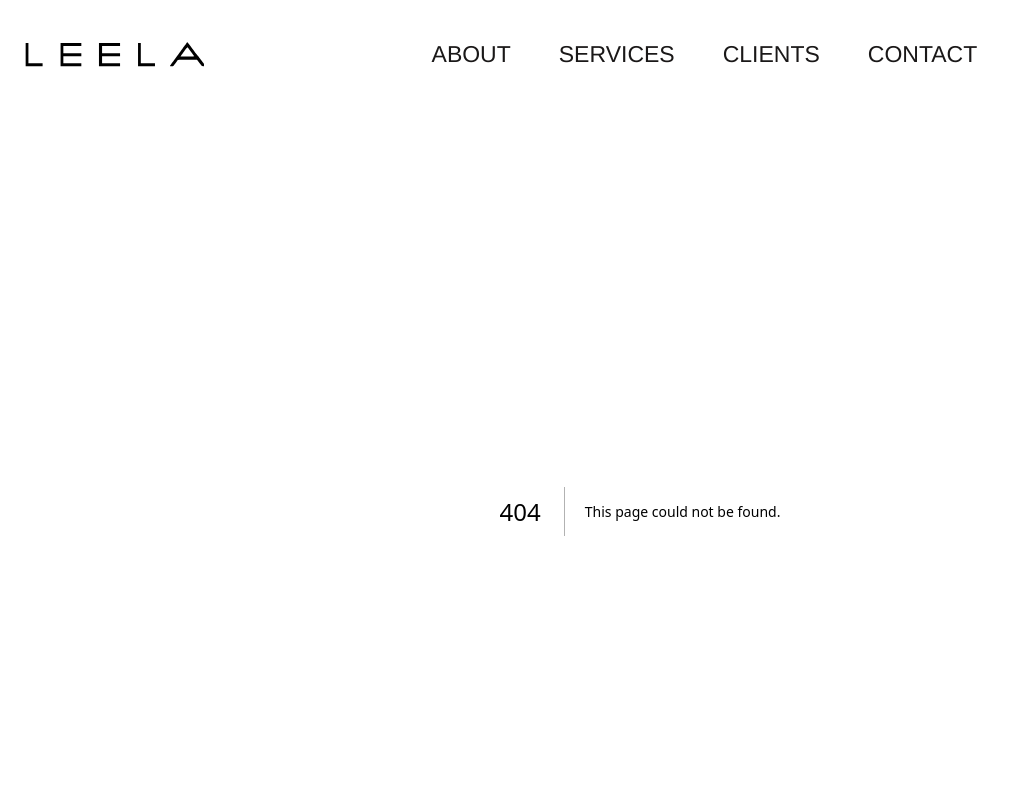
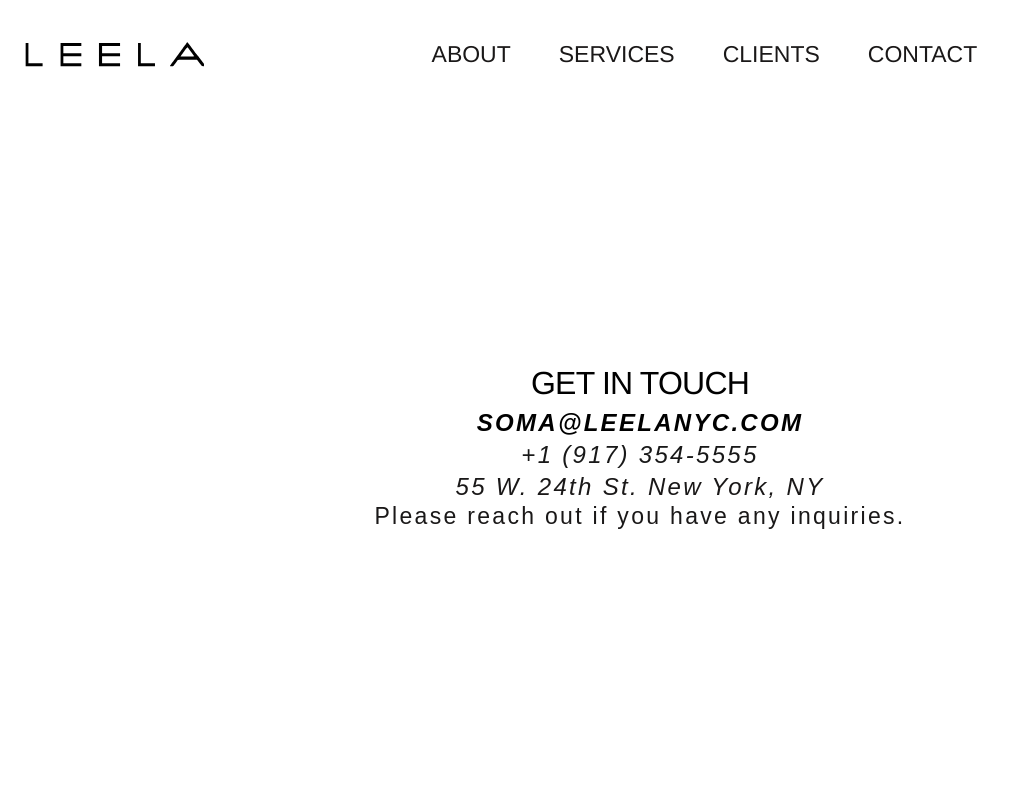
Before and after one commit to Naser2/leela, a Next.js app: page /contact in a window 1280 px wide. Before the commit this address had no page. Shown: the top 800 px of the page, without its empty margins (0-1010 px from the left). Built offline with nearby package versions, Linux system fonts and the light colour scheme.

Commit message:
Contact Page Done

```diff
--- /dev/null
+++ b/src/pages/contact.jsx
@@ -0,0 +1,88 @@
+import Head from 'next/head'
+import Image from 'next/image'
+
+import NoContent from '@/components/NoContent'
+import { Container } from '@/components/Container'
+import { Contact } from '@/components/Hero'
+import Link from 'next/link'
+import { SocialLinks } from '@/components/socialLinks'
+
+export default function contact() {
+  return (
+    <>
+      <Head>
+        <title>LEELA Contact Page- SOMA LISA</title>
+        <meta
+          name="description"
+          content="Things I’ve made trying to put my dent in the universe."
+        />
+      </Head>
+      {/* <Container>
+        <NoContent
+          message={{
+            text: 'Portfolio under development',
+            code: 503,
+            theme: 'periwinkle',
+          }}
+        />
+      </Container> */}
+      <div className="isolate bg-white px-6 py-24 sm:py-32 lg:px-8">
+        <div
+          className="absolute inset-x-0 top-[-10rem] -z-10 transform-gpu overflow-hidden blur-3xl sm:top-[-20rem]"
+          aria-hidden="true"
+        >
+          {/* <div
+            className="relative left-1/2 -z-10 aspect-[1155/678] w-[36.125rem] max-w-none -translate-x-1/2 rotate-[30deg] bg-gradient-to-tr from-[#ff80b5] to-[#9089fc] opacity-30 sm:left-[calc(50%-40rem)] sm:w-[72.1875rem]"
+            style={{
+              clipPath:
+                'polygon(74.1% 44.1%, 100% 61.6%, 97.5% 26.9%, 85.5% 0.1%, 80.7% 2%, 72.5% 32.5%, 60.2% 62.4%, 52.4% 68.1%, 47.5% 58.3%, 45.2% 34.5%, 27.5% 76.7%, 0.1% 64.9%, 17.9% 100%, 27.6% 76.8%, 76.1% 97.7%, 74.1% 44.1%)',
+            }}
+          /> */}
+        </div>
+        <div className="mx-auto max-w-2xl text-center">
+          <p className="mt-2 text-lg leading-8 text-gray-600">
+            <div
+              id="contact"
+              className="mx-auto mt-6 max-w-7xl px-6 sm:mt-6 lg:px-8 lg:pb-44 lg:pt-14 "
+            >
+              <div className="contact mx-auto max-w-3xl lg:mx-0 lg:max-w-xl lg:text-xl ">
+                <p className="text-2xl tracking-tight text-black sm:text-3xl lg:mt-10">
+                  GET IN TOUCH
+                </p>
+                <p className="text-2 color_15 font_5 font_4 !text-center ">
+                  <address className="contact-address lg:text-2xl">
+                    <Link
+                      href="mailto:soma@leelanyc.com"
+                      className="font-semibold text-black hover:text-blue-500 "
+                    >
+                      SOMA@LEELANYC.COM
+                    </Link>
+                    <br />
+                    <Link
+                      href="tel:+1 ((917) 354-5555"
+                      className="hover:text-blue-500 "
+                    >
+                      +1 (917) 354-5555
+                    </Link>
+                    <br />
+                    55 W. 24th St. New York, NY
+                  </address>{' '}
+                  Please reach out if you have any inquiries.
+                </p>
+              </div>
+              {/* <div
+                id="social"
+                className="flex-block mx-auto  my-14 max-w-3xl lg:my-[2%] lg:mx-0 lg:max-w-xl lg:text-xl  "
+              >
+                <p className="py-4 text-2xl tracking-tight text-black sm:text-3xl lg:mt-10">
+                  SOCIAL
+                </p>
+                <SocialLinks />
+              </div> */}
+            </div>
+          </p>
+        </div>
+      </div>
+    </>
+  )
+}
--- a/src/pages/portfolio.jsx
+++ /dev/null
@@ -1,28 +0,0 @@
-import Head from 'next/head'
-import Image from 'next/image'
-
-import NoContent from '@/components/NoContent'
-import { Container } from '@/components/Container'
-
-export default function Portfolio() {
-  return (
-    <>
-      <Head>
-        <title>LEELA PORFOLIO - SOMA LISA</title>
-        <meta
-          name="description"
-          content="Things I’ve made trying to put my dent in the universe."
-        />
-      </Head>
-      <Container>
-        <NoContent
-          message={{
-            text: 'Portfolio under development',
-            code: 503,
-            theme: 'periwinkle',
-          }}
-        />
-      </Container>
-    </>
-  )
-}
```
